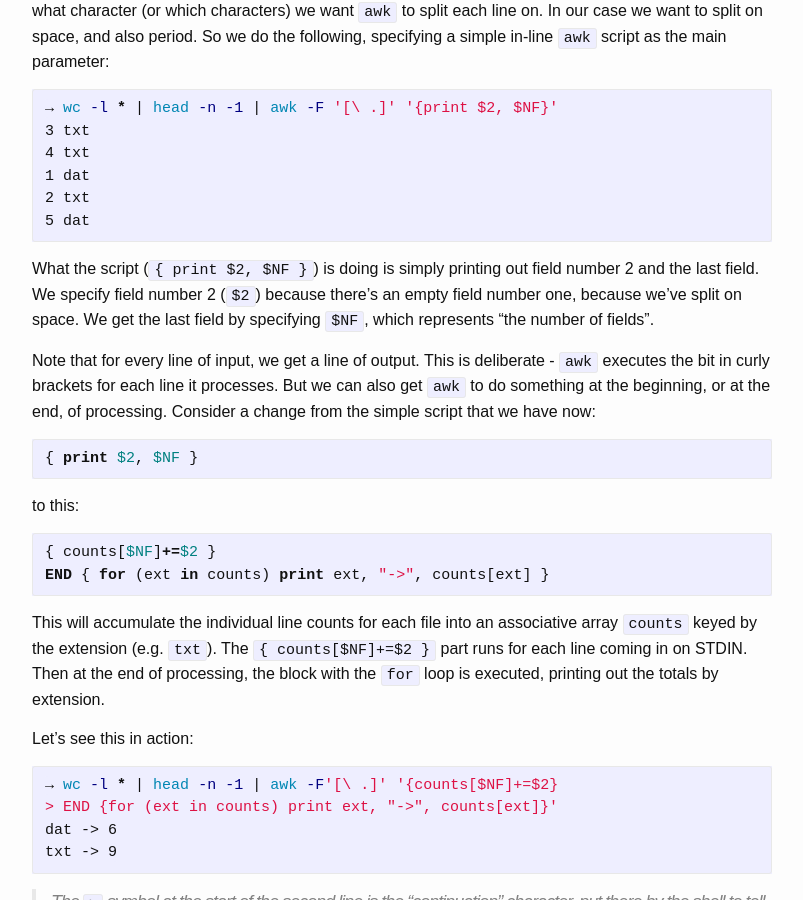
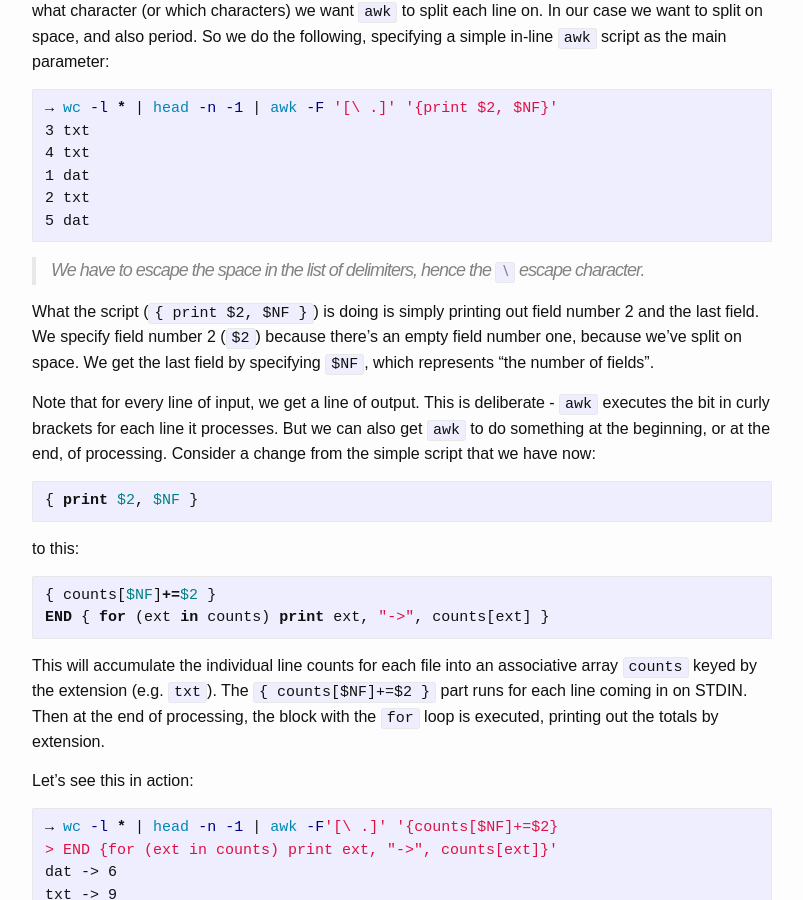
Before and after one commit to qmacro/langram.github.io, a Jekyll site: the page built from _posts/2019-10-23-shell-power-simplicity.md, in a window 1280 px wide and 900 px high, scrolled down 4634 px. Shown: the whole window, without its empty margins (238-1041 px from the left). Built offline with Jekyll 4.4.1, drawn with Linux system fonts in a browser that asks for light colours.

Commit message:
add note on escaping space

````diff
--- a/_posts/2019-10-23-shell-power-simplicity.md
+++ b/_posts/2019-10-23-shell-power-simplicity.md
@@ -173,6 +173,8 @@ To do this, we use the `-F` switch which allows us to define what we want the "f
 5 dat
 ```
 
+> We have to escape the space in the list of delimiters, hence the `\` escape character.
+
 
 What the script (`{ print $2, $NF }`) is doing is simply printing out field number 2 and the last field. We specify field number 2 (`$2`) because there's an empty field number one, because we've split on space. We get the last field by specifying `$NF`, which represents "the number of fields".
 
````
